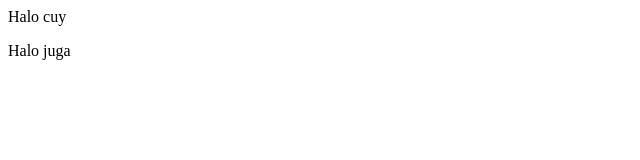
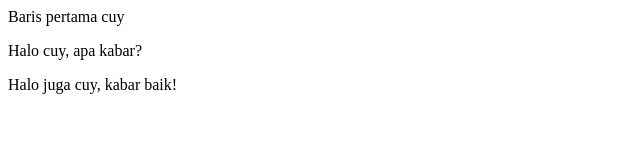
Before and after one commit to pinamaril/github-test, a plain HTML site: page index.html in a window 1280 px wide. Shown: the whole page, without its empty margins (0-640 px from the left). Drawn offline with Linux system fonts and the light colour scheme.

Commit message:
mengubah, xixixi

```diff
--- a/index.html
+++ b/index.html
@@ -1,2 +1,4 @@
-<p>Halo cuy</p>
-<p>Halo juga</p>
+<p> Baris pertama cuy</p>
+
+<p>Halo cuy, apa kabar?</p>
+<p>Halo juga cuy, kabar baik!</p>
```
